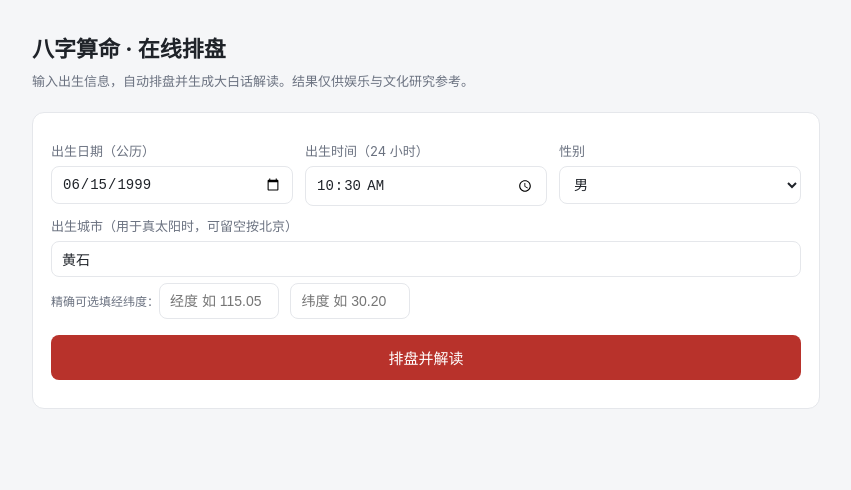
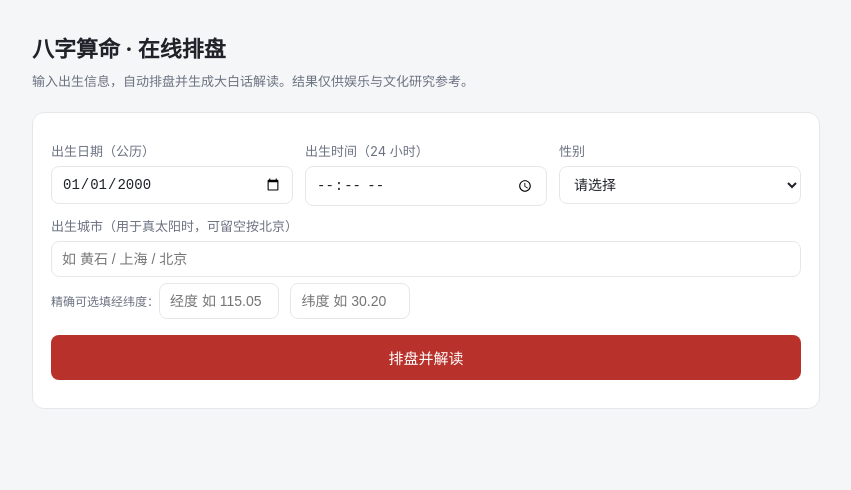
Before and after one commit to sheldonsmith852/bazi-fortune-api, a website: page public/index.html in a window 1280 px wide. Shown: the whole page, without its empty margins (214-1065 px from the left). Drawn offline with Linux system fonts and the light colour scheme.

Commit message:
fix: 清空表单默认值（时间/性别/城市），出生日期默认设为2000-01-01，性别加校验

```diff
--- a/public/index.html
+++ b/public/index.html
@@ -67,22 +67,23 @@
     <div class="row">
       <div>
         <label>出生日期（公历）</label>
-        <input id="date" type="date" value="1999-06-15" />
+        <input id="date" type="date" value="2000-01-01" />
       </div>
       <div>
         <label>出生时间（24 小时）</label>
-        <input id="time" type="time" value="10:30" />
+        <input id="time" type="time" />
       </div>
       <div>
         <label>性别</label>
         <select id="gender">
+          <option value="" disabled selected>请选择</option>
           <option value="male">男</option>
           <option value="female">女</option>
         </select>
       </div>
     </div>
     <label>出生城市（用于真太阳时，可留空按北京）</label>
-    <input id="city" type="text" placeholder="如 黄石 / 上海 / 北京" value="黄石" />
+    <input id="city" type="text" placeholder="如 黄石 / 上海 / 北京" />
     <div class="opt">精确可选填经纬度：<input id="lng" type="text" placeholder="经度 如 115.05" style="display:inline-block;width:120px;margin-right:8px" /> <input id="lat" type="text" placeholder="纬度 如 30.20" style="display:inline-block;width:120px" /></div>
     <button id="go" onclick="submitForm()">排盘并解读</button>
     <div id="err" class="err"></div>
@@ -106,6 +107,7 @@ function submitForm() {
     lat: document.getElementById('lat').value.trim() || undefined
   };
   if (!payload.date || !payload.time) { errEl.textContent = '请填好日期和时间'; return; }
+  if (!payload.gender) { errEl.textContent = '请选择性别'; return; }
   btn.disabled = true; btn.textContent = '排盘中…';
   resEl.innerHTML = '<div class="loading">正在排盘并请 AI 撰写解读，请稍候（约 5–15 秒）…</div>';
 
```
